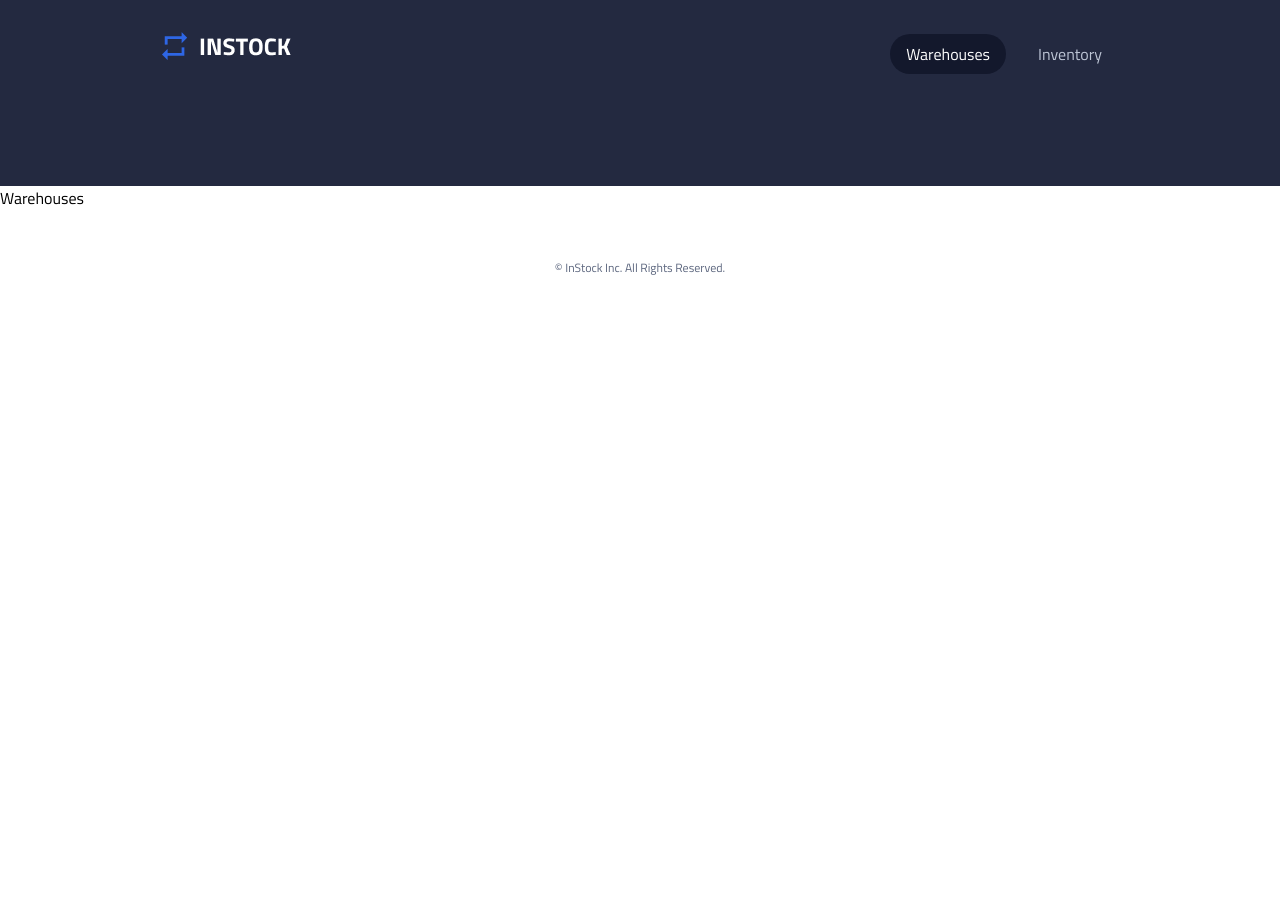
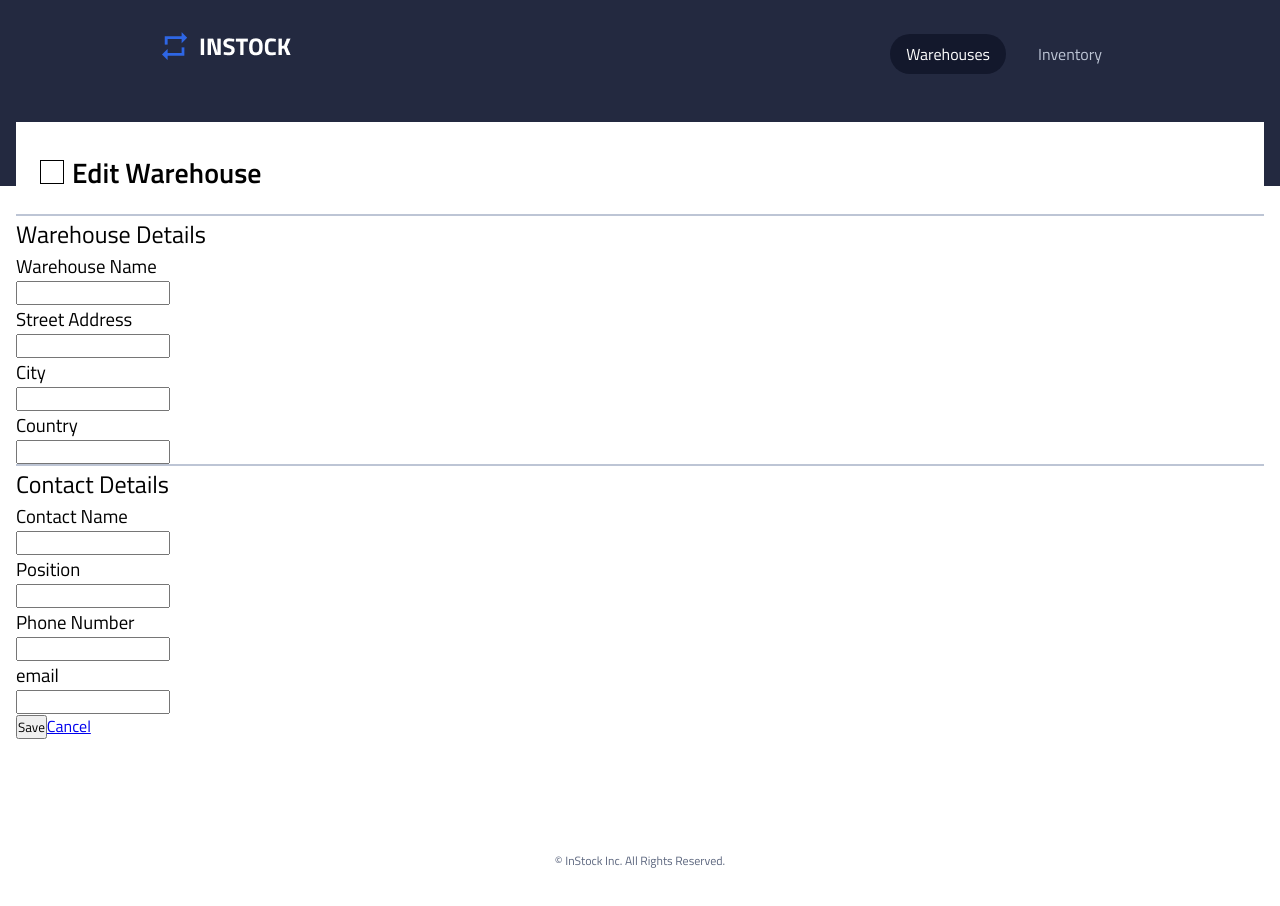
Before and after one commit to laura-nguyen/red-eyed-tree-frog-instock-client, a React (Vite) app: page /warehouses in a window 1280 px wide. Shown: the top 906 px of the page. Before the commit the page ends 800 px from the top, so only its background shows below. Built offline with nearby package versions, Linux system fonts and the light colour scheme.

Commit message:
styled edit warehouse header component

```diff
--- a/src/components/EditWarehouse/EditWarehouse.scss
+++ b/src/components/EditWarehouse/EditWarehouse.scss
@@ -0,0 +1,29 @@
+@use "../../styles/partials/mixins" as *;
+@use "../../styles/partials/variables" as *;
+@use "../../styles/partials/globals" as *;
+
+.edit-wh{
+    background-color: $primary-color-3;
+    margin: 0 1rem;
+    position: relative;
+    top: -4rem;
+    &__header{
+        height: 5.75rem;
+        display: flex;
+        align-items: center;
+        gap: .5rem;
+        padding: 2rem 1.5rem 1.5rem;
+    }
+    &__back-link{
+        width: 24px;
+        height: 24px;
+        border: solid black 1px;
+    }
+    &__title{
+        font-size: 1.75rem;
+        font-weight: 600;
+    }
+    &__divider{
+        border: $secondary-color-2 solid 1px;
+    }
+}
--- a/src/pages/Warehouses/Warehouses.jsx
+++ b/src/pages/Warehouses/Warehouses.jsx
@@ -1,6 +1,10 @@
+import EditWarehouse from "../../components/EditWarehouse/EditWarehouse"
+
 const Warehouses = () => {
   return (
-    <div>Warehouses</div>
+    <>
+    <EditWarehouse/>
+    </>
   )
 }
 
```
